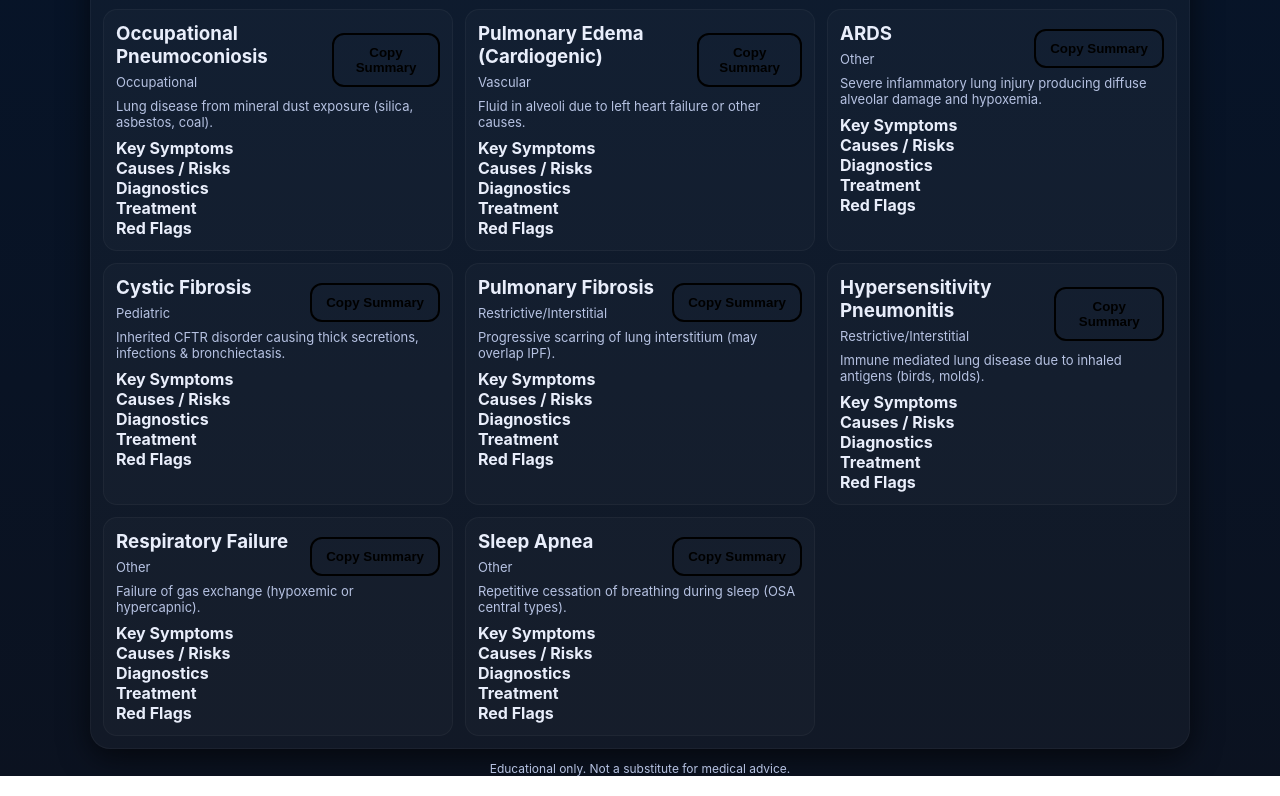
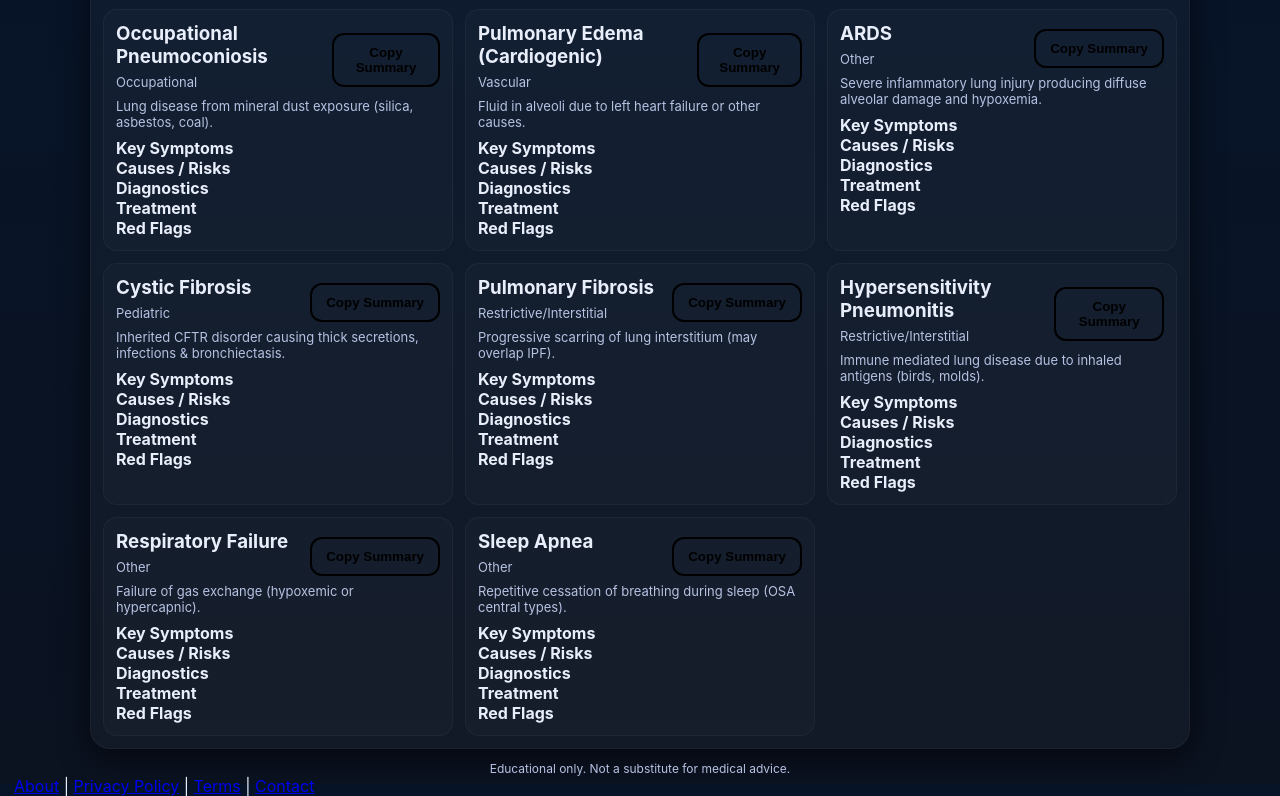
Before and after one commit to shahmeeer-art/Lungs-Meds, a plain HTML site: page index.html in a window 1280 px wide. Shown: the part 1616-2412 px from the top of the page. Drawn offline with Linux system fonts and the light colour scheme.

Commit message:
Update index.html

```diff
--- a/index.html
+++ b/index.html
@@ -220,5 +220,11 @@
     });
   }
 </script>
+  <footer>
+  <a href="about.html">About</a> |
+  <a href="privacy.html">Privacy Policy</a> |
+  <a href="terms.html">Terms</a> |
+  <a href="contact.html">Contact</a>
+  </footer>
 </body>
 </html>
```
